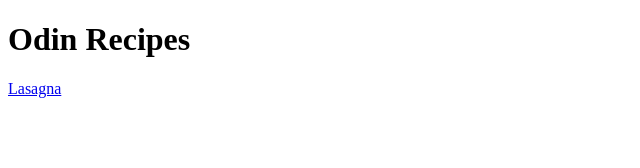
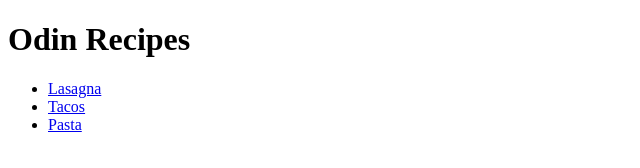
Before and after one commit to arafatfm/odin-recipes, a plain HTML site: page index.html in a window 1280 px wide. Shown: the whole page, without its empty margins (0-640 px from the left). Drawn offline with Linux system fonts and the light colour scheme.

Commit message:
Add 2 more recipes in unordered list in index.html

```diff
--- a/index.html
+++ b/index.html
@@ -6,6 +6,10 @@
 </head>
 <body>
     <h1>Odin Recipes</h1>
-    <a href="./recipes/lasagna.html">Lasagna</a>
+    <ul>
+        <li><a href="./recipes/lasagna.html">Lasagna</a></li>
+        <li><a href="./recipes/tacos.html">Tacos</a></li>
+        <li><a href="./recipes/pasta.html">Pasta</a></li>
+    </ul>
 </body>
 </html>
```
Also changed, not shown: recipes/pasta.html (added, +10 -0 lines), recipes/tacos.html (added, +10 -0 lines).
